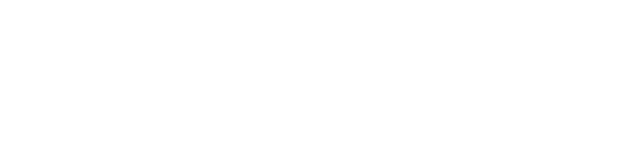
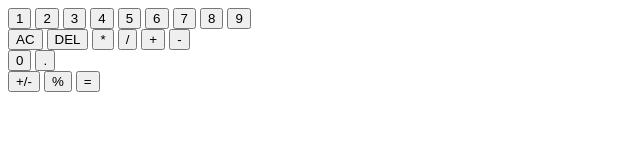
Before and after one commit to Christian-Tarello/calculator-js, a plain HTML site: page index.html in a window 1280 px wide. Shown: the whole page, without its empty margins (0-640 px from the left). Drawn offline with Linux system fonts and the light colour scheme.

Commit message:
Add calculator layout structure

```diff
--- a/index.html
+++ b/index.html
@@ -8,6 +8,40 @@
     <script src="./main.js" defer></script>
 </head>
 <body>
+    <div class="calculator">
+        <div class="calculator-display"></div>
+        <div class="calculator-buttons">
+            <div class="top-right">
+                <button type="button" class="number" value="1">1</button>
+                <button type="button" class="number" value="2">2</button>
+                <button type="button" class="number" value="3">3</button>
+                <button type="button" class="number" value="4">4</button>
+                <button type="button" class="number" value="5">5</button>
+                <button type="button" class="number" value="6">6</button>
+                <button type="button" class="number" value="7">7</button>
+                <button type="button" class="number" value="8">8</button>
+                <button type="button" class="number" value="9">9</button>
+            </div>
+            <div class="top-left">
+                <button type="button" class="clear" value="clear">AC</button>
+                <button type="button" class="backspace" value="backspace">DEL</button>
+                <button type="button" class="operator" value="*">*</button>
+                <button type="button" class="operator" value="/">/</button>
+                <button type="button" class="operator" value="+">+</button>
+                <button type="button" class="operator" value="-">-</button>
+            </div>
+            <div class="bottom-left">
+                <button type="button" class="number" value="0">0</button>
+                <button type="button" class="decimal" value="decimal">.</button>
+            </div>
+            <div class="bottom-right">
+                <button type="button" class="sign" value="sign">+/-</button>
+                <button type="button" class="percent" value="percent">%</button>
+                <button type="button" class="equal" value="=">=</button>
+            </div>
+
+        </div>
+    </div>
 
 </body>
 </html>
```
